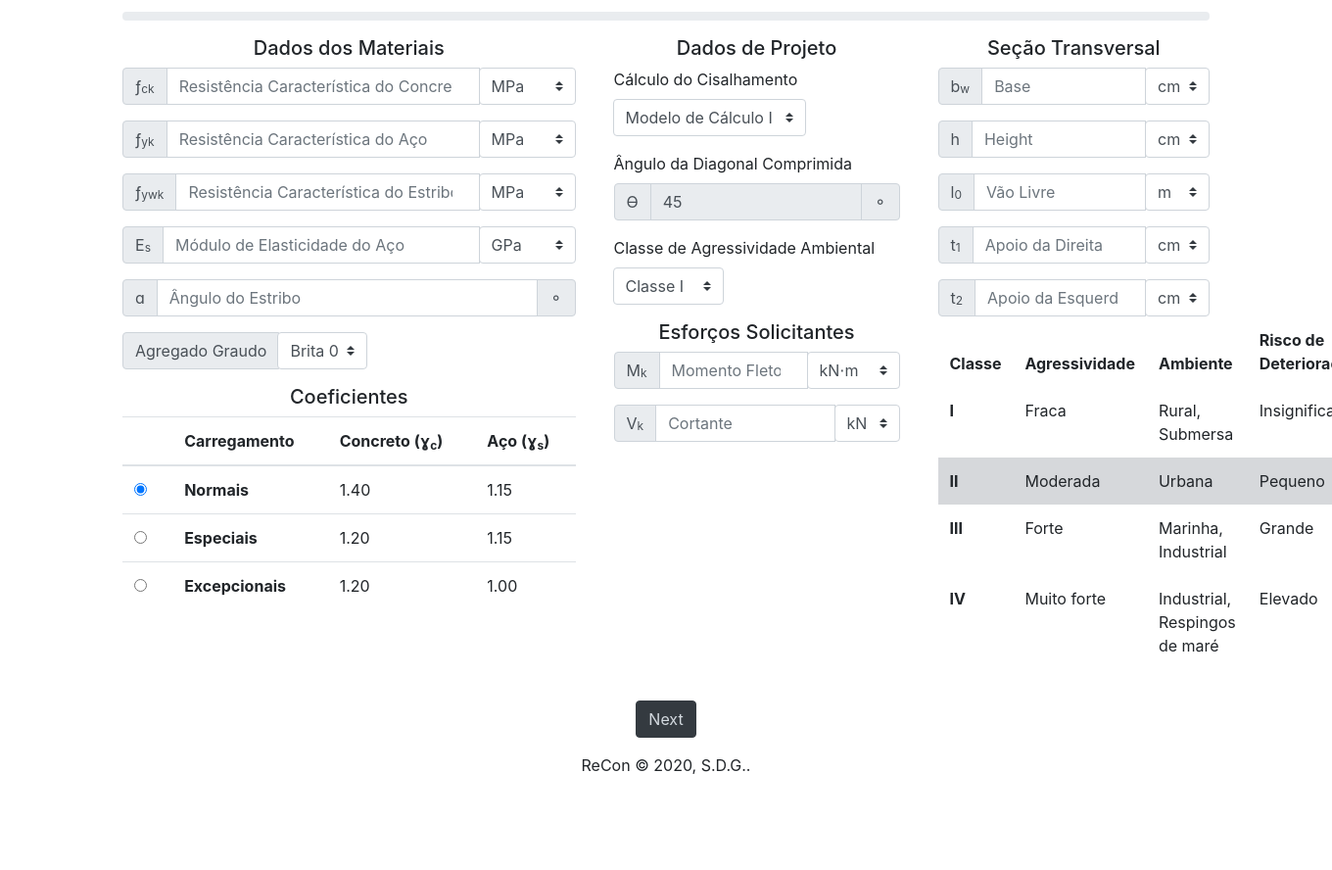
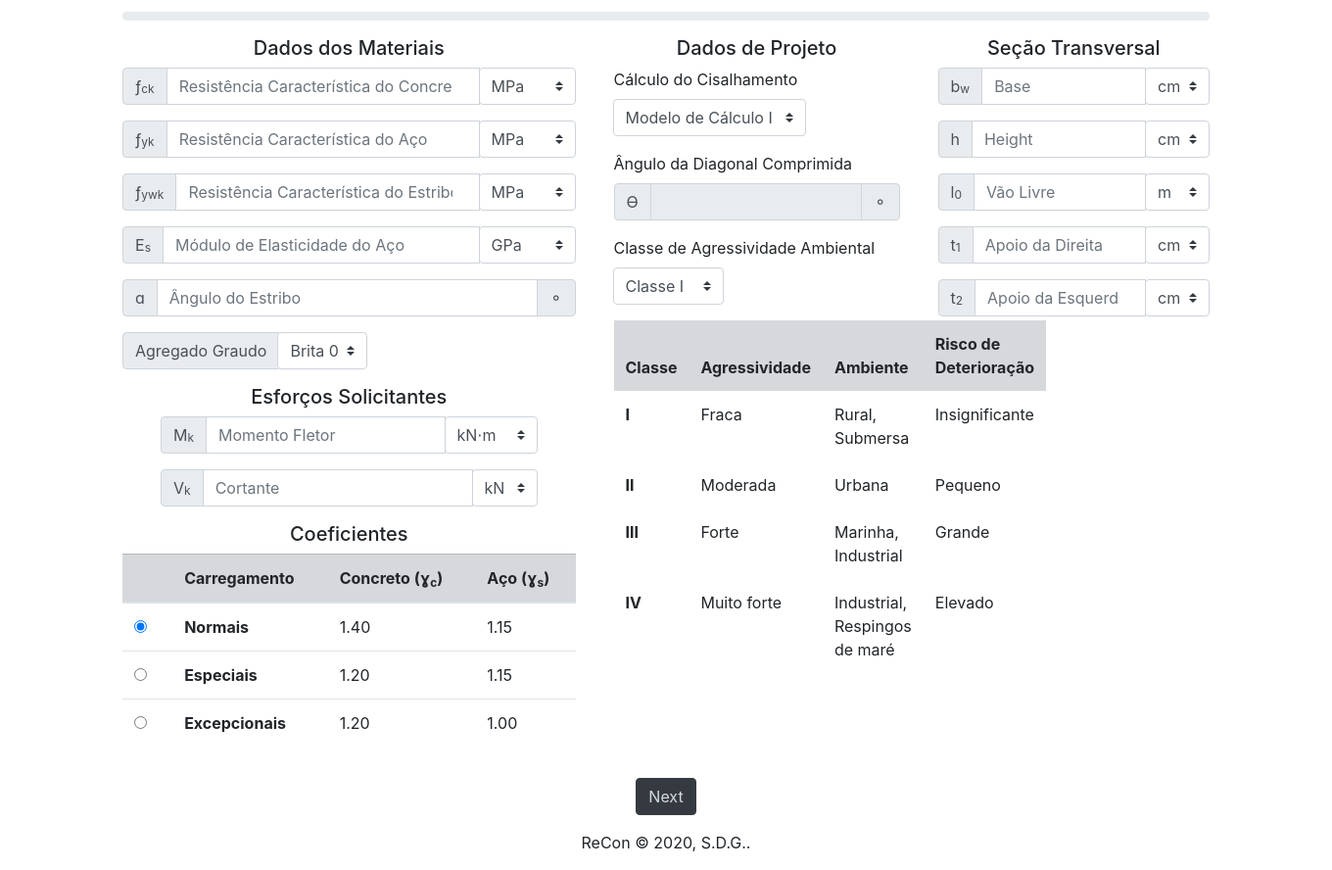
Before and after one commit to iamvitorjesus/artigo, a Flask app: page /novoprojeto in a window 1360 px wide; the page is wider, and only the part inside the window is pictured. Shown: the part 202-1090 px from the top of that part at 98% size. Before the commit the page ends 992 px from the top of that part, so only its background shows below. Run offline with Flask 2, Linux system fonts and the light colour scheme; parts of the project's set-up code (start-up, migrations or seed data) failed here and were passed over; some libraries are stand-ins or nearby versions.

Commit message:
Wed-02-07-2020-22:15

```diff
--- a/app/templates/pt/novoprojeto.html
+++ b/app/templates/pt/novoprojeto.html
@@ -158,11 +158,60 @@
             </div>
           </div><p></p>
 
+
+          <h5 class="text-center">Esforços Solicitantes</h5>
+
+          <div class="row mx-lg-4">
+
+            <div class="input-group">
+              <div class="input-group-prepend">
+                <span class="input-group-text">M<sub>k</sub></span>
+              </div>
+
+                <input type="number" class="form-control"aria-label="Dollar amount
+                (with dot and two decimal places)" placeholder="Momento Fletor " name="Mk">
+
+              <div class="input-group-append">
+                <select class="custom-select" id="inputGroupSelect01" name="unitMk">
+                  <option value="1">kN&#x22C5;m</option>
+                  <option value="2">kN&#x22C5;cm</option>
+                  <option value="3">tf&#x22C5;m</option>
+                  <option value="4">tf&#x22C5;cm</option>
+                  <option value="5">kgf&#x22C5;m</option>
+                  <option value="6">kgf&#x22C5;cm</option>
+
+                </select>
+              </div>
+            </div>
+          </div><p></p>
+
+
+          <div class="row mx-lg-4">
+
+            <div class="input-group">
+              <div class="input-group-prepend">
+                <span class="input-group-text">V<sub>k</sub></span>
+              </div>
+
+                <input type="number" class="form-control"aria-label="Dollar amount
+                (with dot and two decimal places)" placeholder="Cortante" name="Vk">
+
+              <div class="input-group-append">
+                <select class="custom-select" id="inputGroupSelect01" name="unitVk">
+                  <option value="1">kN</option>
+                  <option value="2">N</option>
+                  <option value="3">kgf</option>
+                </select>
+              </div>
+            </div>
+          </div><p></p>
+
+
           <h5 class="text-center">Coeficientes</h5>
           <div class="row marketing">
             <table class="table table-hover">
               <thead>
-                <tr>
+                <tr class="table-secondary">
                   <th></th>
                   <th scope="col">Carregamento</th>
                   <th scope="col">Concreto (&#611<sub>c</sub>)</th>
@@ -229,8 +278,8 @@
               </div>
 
               <input type="number" id="diagonal" class="form-control"aria-label="Dollar amount
-                (with dot and two decimal places)"name="t" min="30" max="45" value="45"
-                disabled>
+                (with dot and two decimal places)"name="t" min="30" max="45"
+               disabled>
 
               <div class="input-group-append">
                 <span class="input-group-text">&#9900</span>
@@ -255,86 +304,44 @@
           </div><p></p>
 
 
-          <h5 class="text-center">Esforços Solicitantes</h5>
-
-
-          <div class="row mx-lg-4">
-
-            <div class="input-group">
-              <div class="input-group-prepend">
-                <span class="input-group-text">M<sub>k</sub></span>
-              </div>
-
-                <input type="number" class="form-control"aria-label="Dollar amount
-                (with dot and two decimal places)" placeholder="Momento Fletor " name="Mk">
-
-              <div class="input-group-append">
-                <select class="custom-select" id="inputGroupSelect01" name="unitMk">
-                  <option value="1">kN&#x22C5;m</option>
-                  <option value="2">kN&#x22C5;cm</option>
-                  <option value="3">tf&#x22C5;m</option>
-                  <option value="4">tf&#x22C5;cm</option>
-                  <option value="5">kgf&#x22C5;m</option>
-                  <option value="6">kgf&#x22C5;cm</option>
-
-                </select>
-              </div>
-            </div>
-          </div><p></p>
-
-
-          <div class="row mx-lg-4">
-
-            <div class="input-group">
-              <div class="input-group-prepend">
-                <span class="input-group-text">V<sub>k</sub></span>
-              </div>
-
-                <input type="number" class="form-control"aria-label="Dollar amount
-                (with dot and two decimal places)" placeholder="Cortante" name="Vk">
-
-              <div class="input-group-append">
-                <select class="custom-select" id="inputGroupSelect01" name="unitVk">
-                  <option value="1">kN</option>
-                  <option value="2">N</option>
-                  <option value="3">kgf</option>
-                </select>
-              </div>
-            </div>
-          </div><p></p>
-
-
-          <div class="row marketing">
-            <div class="container">
-
-            </div>
-          </div><p></p><p></p>
-
-          <!--
-          <div class="row mx-lg-4">
-            <div class="input-group">
-              <div class="input-group-prepend">
-                <span class="input-group-text">&#611<sub>c</sub></span>
-              </div>
-
-                <input type="text" class="form-control"aria-label="Dollar amount
-                (with dot and two decimal places)" placeholder="Segurança do Concreto" name="gc">
-
-            </div>
-          </div><p></p>
-
-
-          <div class="row mx-lg-4">
-            <div class="input-group">
-              <div class="input-group-prepend">
-                <span class="input-group-text">&#611<sub>s</sub></span>
-              </div>
-
-                <input type="text" class="form-control"aria-label="Dollar amount
-                (with dot and two decimal places)" placeholder="Segurança do Aço" name="gs">
-
-            </div>
-          </div><p></p> -->
+          <div class="row mx-lg-4"">
+            <table class="table table-borderless">
+              <thead>
+                <tr class="table-secondary">
+                  <th scope="col">Classe</th>
+                  <th scope="col">Agressividade</th>
+                  <th scope="col">Ambiente</th>
+                  <th scope="col">Risco de Deterioração</th>
+                </tr>
+              </thead>
+              <tbody>
+                <tr>
+                  <th scope="row">&#8544</th>
+                  <td>Fraca</td>
+                  <td>Rural, Submersa</td>
+                  <td>Insignificante</td>
+                </tr>
+                <tr>
+                  <th scope="row">&#8545</th>
+                  <td>Moderada</td>
+                  <td>Urbana</td>
+                  <td>Pequeno</td>
+                </tr>
+                <tr>
+                  <th scope="row">&#8546</th>
+                  <td>Forte</td>
+                  <td>Marinha, Industrial</td>
+                  <td>Grande</td>
+                </tr>
+                <tr>
+                  <th scope="row">&#8547</th>
+                  <td>Muito forte</td>
+                  <td>Industrial, Respingos de maré</td>
+                  <td>Elevado</td>
+                </tr>
+              </tbody>
+            </table>
+          </div>
 
         </div> <!-- COLUMN 2 - FIM -->
 
@@ -382,7 +389,6 @@
 
 
           <div class="row marketing">
-
             <div class="input-group">
               <div class="input-group-prepend">
                 <span class="input-group-text">l<sub>0</sub></span>
@@ -401,10 +407,7 @@
           </div><p></p>
 
 
-
           <div class="row marketing">
-
-
             <div class="input-group">
               <div class="input-group-prepend">
                 <span class="input-group-text">t<sub>1</sub></span>
@@ -440,44 +443,6 @@
             </div>
           </div>
 
-          <div class="row marketing">
-            <table class="table table-borderless">
-              <thead>
-                <tr>
-                  <th scope="col">Classe</th>
-                  <th scope="col">Agressividade</th>
-                  <th scope="col">Ambiente</th>
-                  <th scope="col">Risco de Deterioração</th>
-                </tr>
-              </thead>
-              <tbody>
-                <tr>
-                  <th scope="row">&#8544</th>
-                  <td>Fraca</td>
-                  <td>Rural, Submersa</td>
-                  <td>Insignificante</td>
-                </tr>
-                <tr class="table-secondary">
-                  <th scope="row">&#8545</th>
-                  <td>Moderada</td>
-                  <td>Urbana</td>
-                  <td>Pequeno</td>
-                </tr>
-                <tr>
-                  <th scope="row">&#8546</th>
-                  <td>Forte</td>
-                  <td>Marinha, Industrial</td>
-                  <td>Grande</td>
-                </tr>
-                <tr>
-                  <th scope="row">&#8547</th>
-                  <td>Muito forte</td>
-                  <td>Industrial, Respingos de maré</td>
-                  <td>Elevado</td>
-                </tr>
-              </tbody>
-            </table>
-          </div>
 
         </div> <!-- COLUMN 3 -->
         <div class="container text-center"><p></p>
--- a/viga/detalhamento_flexao.py
+++ b/viga/detalhamento_flexao.py
@@ -53,6 +53,6 @@ def detalhamento_flexao(Dic):
     for d in Bar:
         if d[0] == ol:
             Sec['ro'] = d[1]
-    Sec['peso'] = Sor['ro']*(Sec['com'])*nb # Peso total kg
+    Sec['peso'] = Sec['ro']*(Sec['com'])*nb # Peso total kg
 
     return (Sec)
--- a/viga/flexaosimples.py
+++ b/viga/flexaosimples.py
@@ -23,6 +23,9 @@ def flexaosimples(Dic):
         Dic["gc"] = 1.20
         Dic["gs"] = 1.00
     Dic["gf"] = Dic["gc"] # Coeficiente de Majoração do Esforço
+    gc = Dic["gc"]
+    gs = Dic["gs"]
+    gf = Dic["gf"]
 
     Es = Dic['Es'] # GPa
 
```
Also changed, not shown: app/templates/pt/resultados.html (+17 -10 lines).
